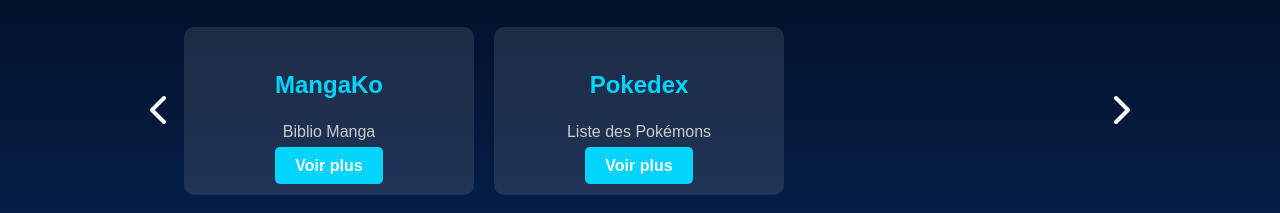
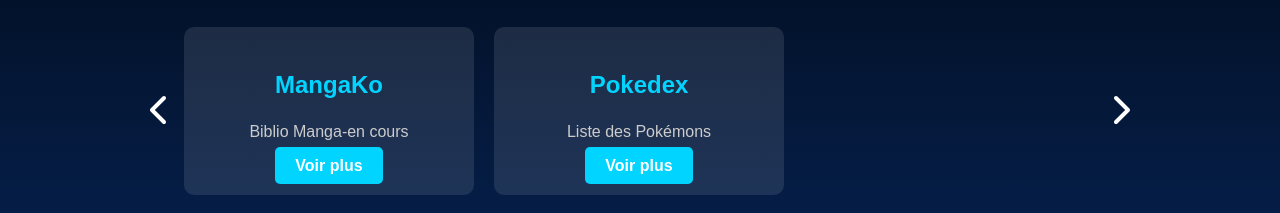
Before and after one commit to yukooome/Portfolio, a React (Vite) app in the folder my-portfolio/: page / in a window 1280 px wide. Shown: the part 1360-1573 px from the top of the page. Built offline with nearby package versions, Linux system fonts and the light colour scheme.

Commit message:
proj modif

```diff
--- a/my-portfolio/src/components/Projects.jsx
+++ b/my-portfolio/src/components/Projects.jsx
@@ -12,7 +12,7 @@
 
   const featuredProjects = [
     // { title: 'Projet 1', description: 'Description du projet 1', link: 'https://www.google.com/?client=safari' },
-    { title: 'MangaKo', description: 'Biblio Manga', link: 'https://projet-react-eosin.vercel.app/' },
+    { title: 'MangaKo', description: 'Biblio Manga-en cours', link: 'https://projet-react-eosin.vercel.app/' },
     { title: 'Pokedex', description: 'Liste des Pokémons', link: 'https://formation-2024-2025.vercel.app' },
     // { title: 'Projet 4', description: 'Description du projet 4', link: '#' },
     // { title: 'Projet 5', description: 'Description du projet 5', link: '#' },
```
